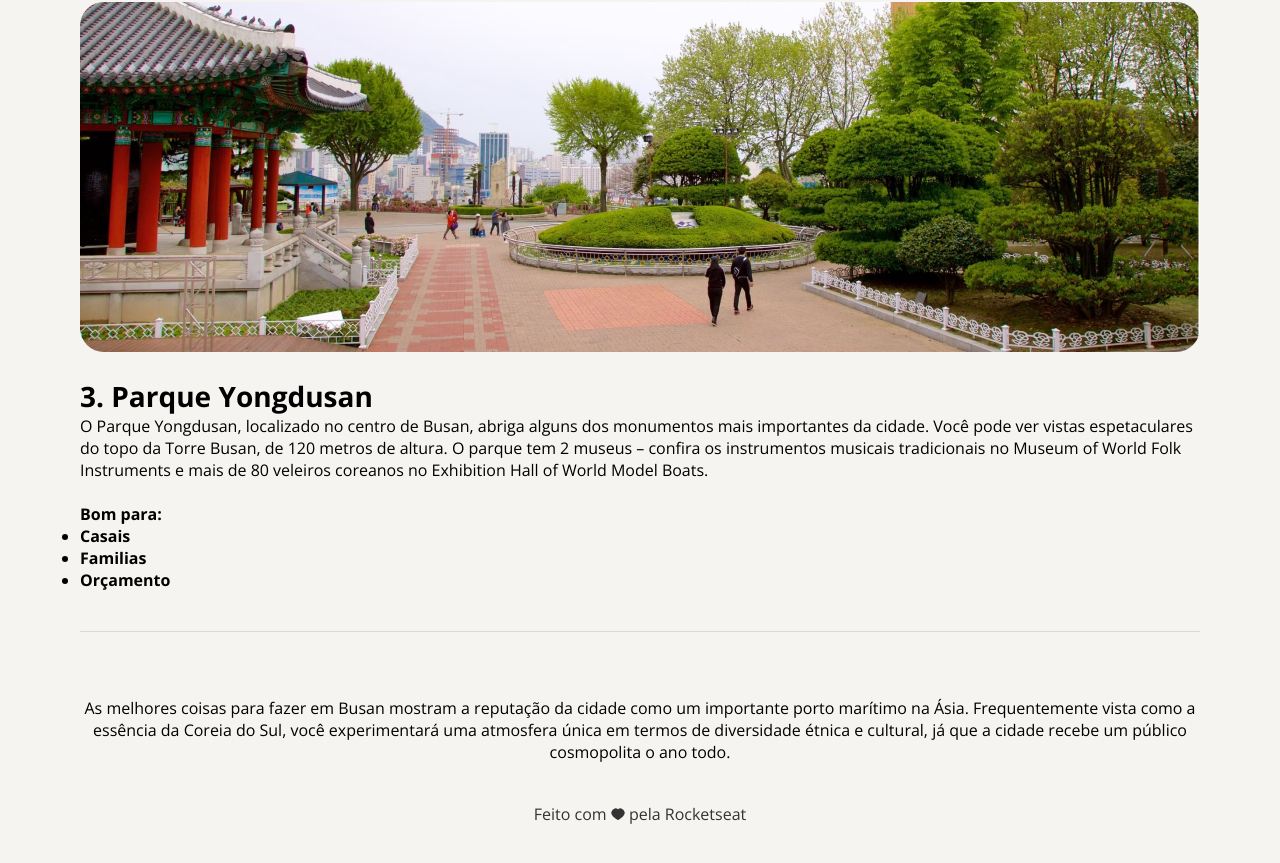
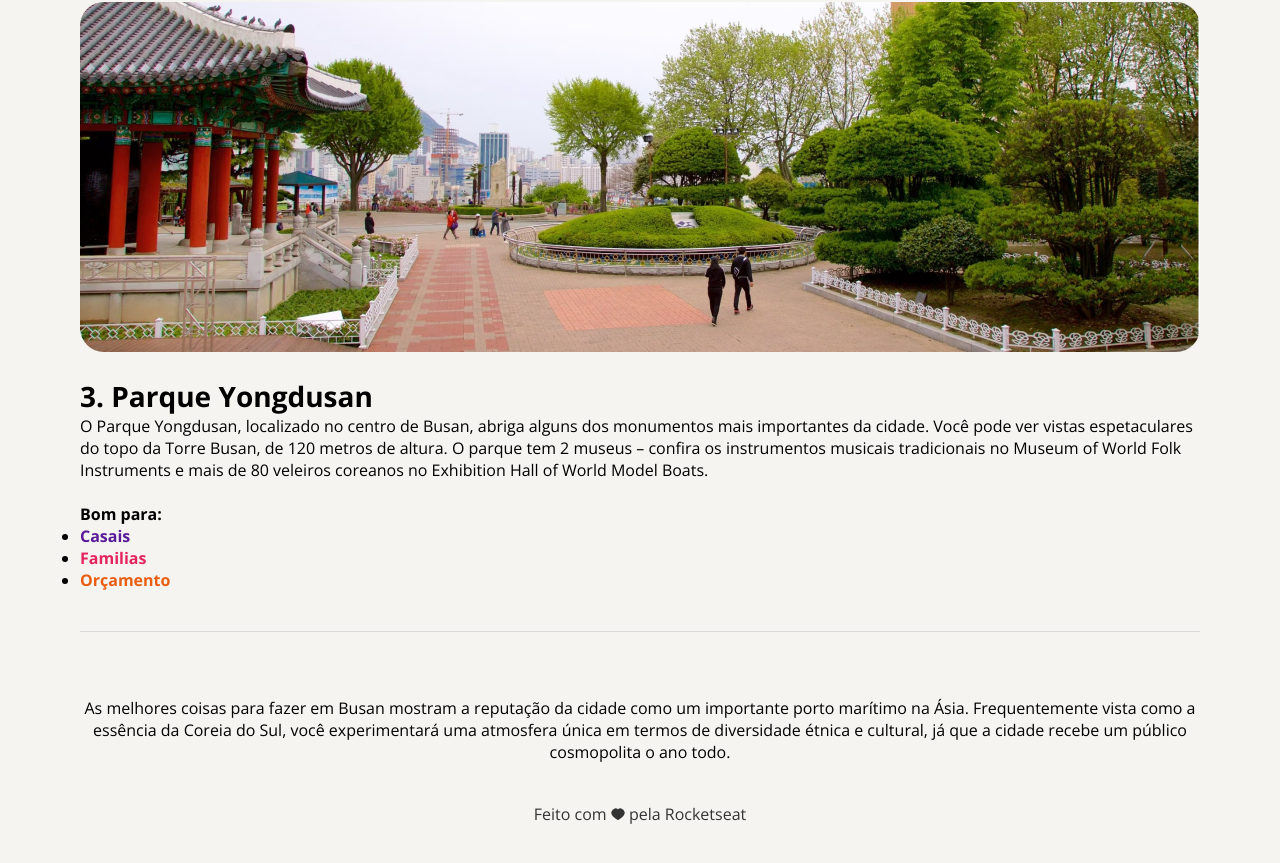
Before and after one commit to MateusVon/Desafio---Local-turistico, a plain HTML site: page index.html in a window 1280 px wide. Shown: the part 2462-3325 px from the top of the page. Drawn offline with nearby package versions, Linux system fonts and the light colour scheme.

Commit message:
adicionando as cores na ultima li

```diff
--- a/index.html
+++ b/index.html
@@ -67,9 +67,9 @@
               <p>O Parque Yongdusan, localizado no centro de Busan, abriga alguns dos monumentos mais importantes da cidade. Você pode ver vistas espetaculares do topo da Torre Busan, de 120 metros de altura. O parque tem 2 museus – confira os instrumentos musicais tradicionais no Museum of World Folk Instruments e mais de 80 veleiros coreanos no Exhibition Hall of World Model Boats. <br><br>
                 <p><strong>Bom para:</strong>
                   <ul>
-                    <li>Casais</li>
-                    <li>Familias</li>
-                    <li>Orçamento</li>
+                    <li><p3>Casais</p3></li>
+                    <li><p4>Familias</p4></li>
+                    <li><p5>Orçamento</p5></li>
                   </ul>
                 </p>
               </p>
--- a/style.css
+++ b/style.css
@@ -90,6 +90,17 @@ li {
   margin: 40px 0;
 }
 
+p3 {
+  color: #591B98;
+}
+p4 {
+  color:#E5245E;
+}
+
+p5 {
+  color: #E95E10;
+}
+
 footer {
   color: #333333;
   text-align: center;
```
